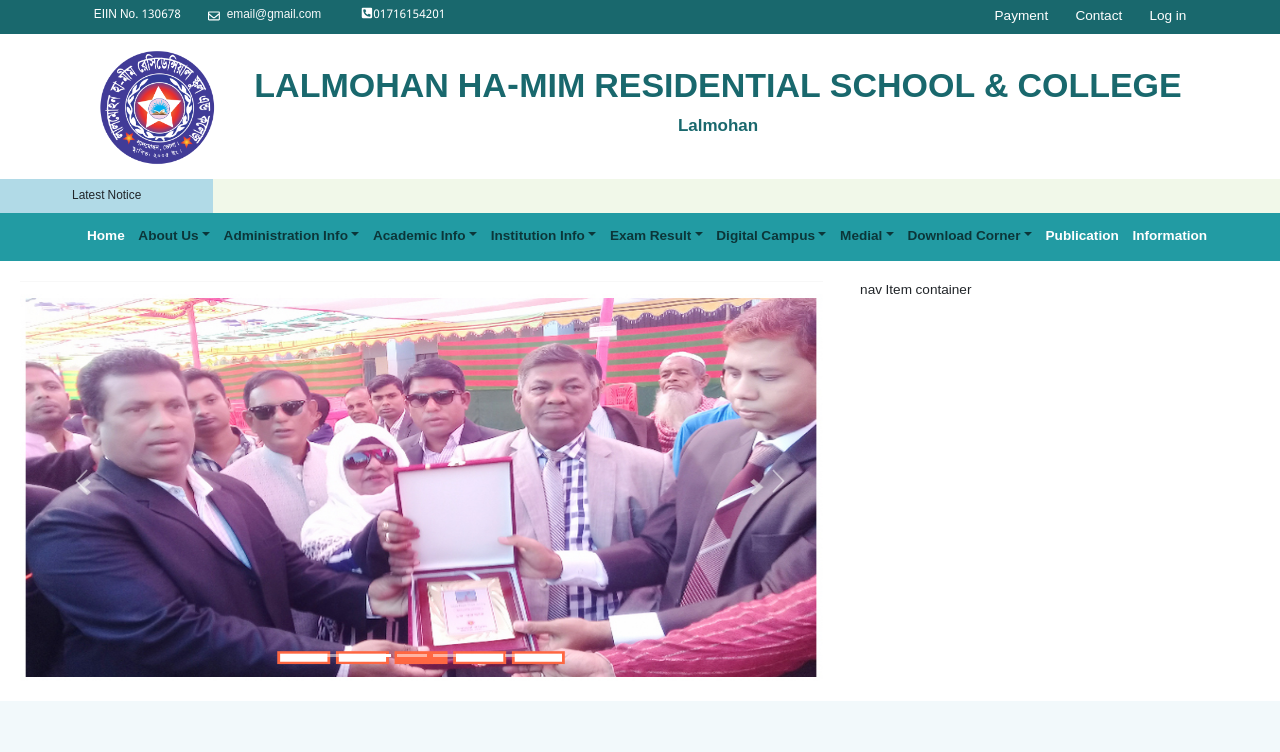
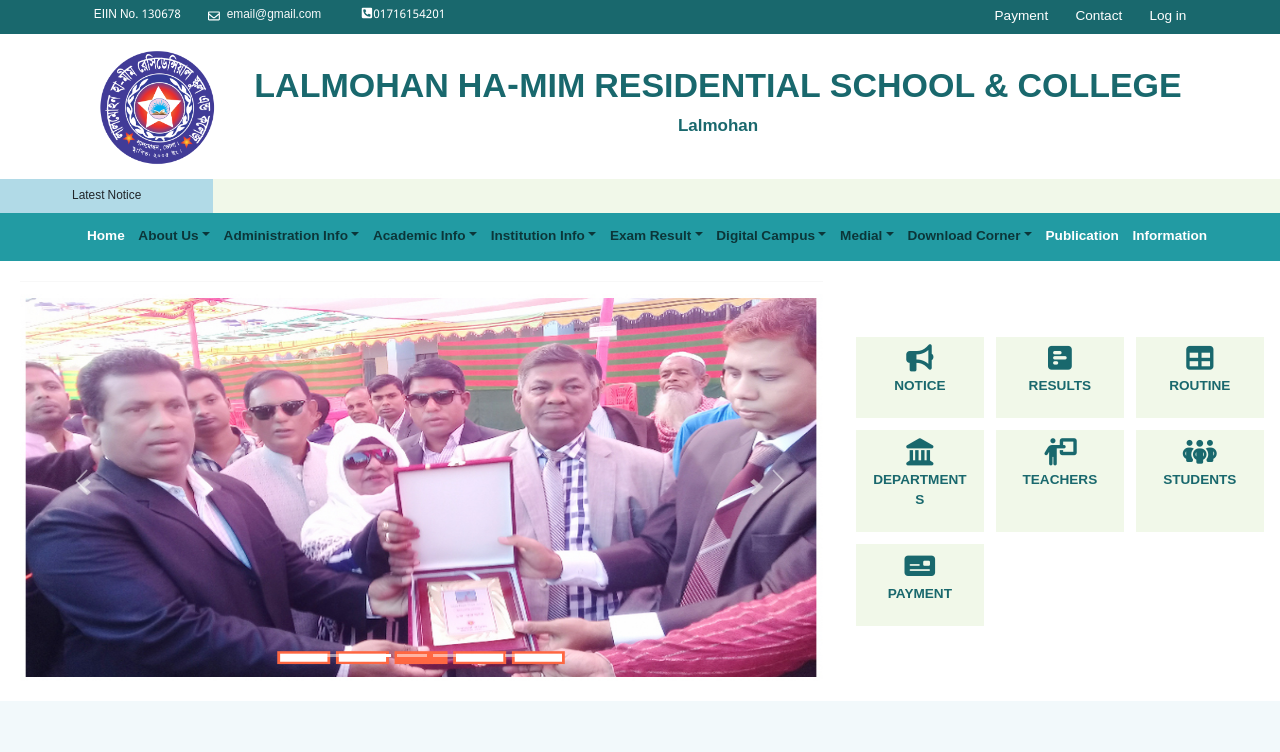
Before and after one commit to abirpuc/lalmohan_collage, a React (Vite) app: page / in a window 1280 px wide. Shown: the top 752 px of the page. Built offline with nearby package versions, Linux system fonts and the light colour scheme; grey boxes are pictures that could not be loaded.

Commit message:
navItem container Design

```diff
--- a/src/Component/Banner/BannerContainer/BannerContainer.jsx
+++ b/src/Component/Banner/BannerContainer/BannerContainer.jsx
@@ -1,15 +1,16 @@
 import React from 'react'
 import { Col, Row } from 'react-bootstrap'
 import Carouse from '../Carousel/Carouse'
+import NavContainer from '../NavContainer/NavContainer'
 
 export default function BannerContainer() {
   return (
-    <Row className="my-4">
+    <Row className="my-4 d-flex justify-content-center align-items-center">
         <Col md={8} sm={12}>
             <Carouse/>
         </Col>
         <Col md={4} sm={12}>
-            nav Item container
+           <NavContainer/>
         </Col>
     </Row>
   )
--- a/src/Component/Banner/Carousel/ExampleCarouselImage.jsx
+++ b/src/Component/Banner/Carousel/ExampleCarouselImage.jsx
@@ -4,6 +4,6 @@
 
 
   return (
-        <img className='d-block' style={{width:"98%", height:"400px"}} src={`src/assets/slider/${sliderimg}`} alt="" />
+        <img className='d-block img-fluid' style={{width:"98%", height:"400px"}} src={`src/assets/slider/${sliderimg}`} alt="" />
   )
 }
--- /dev/null
+++ b/src/Component/Banner/NavContainer/NavContainer.jsx
@@ -0,0 +1,150 @@
+import React from 'react';
+
+const NavContainer = () => {
+    return (
+        <div className="row ">
+            <a
+                href="https://lhmrschoolandcollege.edu.bd/all/notice"
+                className="card col-md-4 p-2 text-decoration-none"
+                style={{
+                    backgroundColor: "#f1f8e9",
+                    border: "6px solid #fff",
+                    borderRadius: "5px",
+                    color:"#19686d",
+                }}
+            >
+            <div className="text-center p-2">
+                <i className="fa-solid fa-bullhorn fa-2xl"></i>
+                <br />
+                <span
+                    className="d-block text-uppercase py-2 link"
+                    style={{ fontWeight: "700" }}
+                >Notice</span
+                >
+            </div>
+            </a>
+            <a
+                href=""
+                className="card col-md-4 p-2 text-decoration-none"
+                style={{
+                    backgroundColor: "#f1f8e9",
+                    border: "6px solid #fff",
+                    borderRadius: "5px",
+                    color:"#19686d",
+                }}
+            >
+                <div className="text-center p-2">
+                    <i className="fa-solid fa-square-poll-horizontal fa-2xl"></i>
+                    <br />
+                    <span
+                        className="d-block text-uppercase py-2"
+                        style={{fontWeight:"700"}}
+                    >Results</span
+                    >
+                </div>
+            </a>
+             <a
+                href=""
+                className="card col-md-4 p-2 text-decoration-none"
+                style={{
+            backgroundColor: "#f1f8e9",
+            border: "6px solid #fff",
+            borderRadius: "5px",
+            color: "#19686d"
+                }}
+            >
+                <div className="text-center p-2">
+                    <i className="fa-solid fa-table fa-2xl"></i>
+                    <br />
+                    <span
+                        className="d-block text-uppercase py-2 text-decoration-none"
+                        style={{fontWeight:"700"}}
+                    >Routine</span
+                    >
+                </div>
+            </a>
+            <a
+                href=""
+                className="card col-md-4 p-2 text-decoration-none"
+                style={{
+                    backgroundColor: "#f1f8e9",
+                    border: "6px solid #fff",
+                    borderRadius: "5px",
+                    color: "#19686d"
+                        }}
+            >
+                <div className="text-center p-2">
+                    <i className="fa-solid fa-landmark fa-2xl"></i>
+                    <br />
+                    <span
+                        className="d-block text-uppercase py-2"
+                        style={{fontWeight:"700"}}
+                    >Departments</span
+                    >
+                </div>
+                </a>
+                 <a
+                href=""
+                className="card col-md-4 p-2 text-decoration-none"
+                style={{
+                    backgroundColor: "#f1f8e9",
+                    border: "6px solid #fff",
+                    borderRadius: "5px",
+                    color: "#19686d"
+                        }}
+            >
+                <div className="text-center p-2 text-decoration-none">
+                    <i className="fa-solid fa-person-chalkboard fa-2xl"></i>
+                    <br />
+                    <span
+                        className="d-block text-uppercase py-2"
+                        style={{fontWeight:"700"}}
+                    >Teachers</span
+                    >
+                </div>
+                </a>
+                <a
+                href=""
+                className="card col-md-4 p-2 text-decoration-none"
+                style={{
+                    backgroundColor: "#f1f8e9",
+                    border: "6px solid #fff",
+                    borderRadius: "5px",
+                    color: "#19686d"
+                        }}
+            >
+                <div className="text-center p-2">
+                    <i className="fa-solid fa-people-group fa-2xl"></i>
+                    <br />
+                    <span
+                        className="d-block text-uppercase py-2"
+                        style={{fontWeight: "700"}}
+                    >Students</span
+                    >
+                </div>
+            </a>
+            <a
+                href="https://live.academyims.com/Student_Portal"
+                className="card col-md-4 p-2 text-decoration-none"
+                style={{
+                    backgroundColor: "#f1f8e9",
+                    border: "6px solid #fff",
+                    borderRadius: "5px",
+                    color: "#19686d"
+                        }}
+            >
+                <div className="text-center p-2">
+                    <i className="fa-solid fa-money-check fa-2xl"></i>
+                    <br />
+                    <span
+                        className="d-block text-uppercase py-2"
+                        style={{fontWeight: "700"}}
+                    >Payment</span
+                    >
+                </div>
+            </a>
+        </div >
+    );
+};
+
+export default NavContainer;
```
